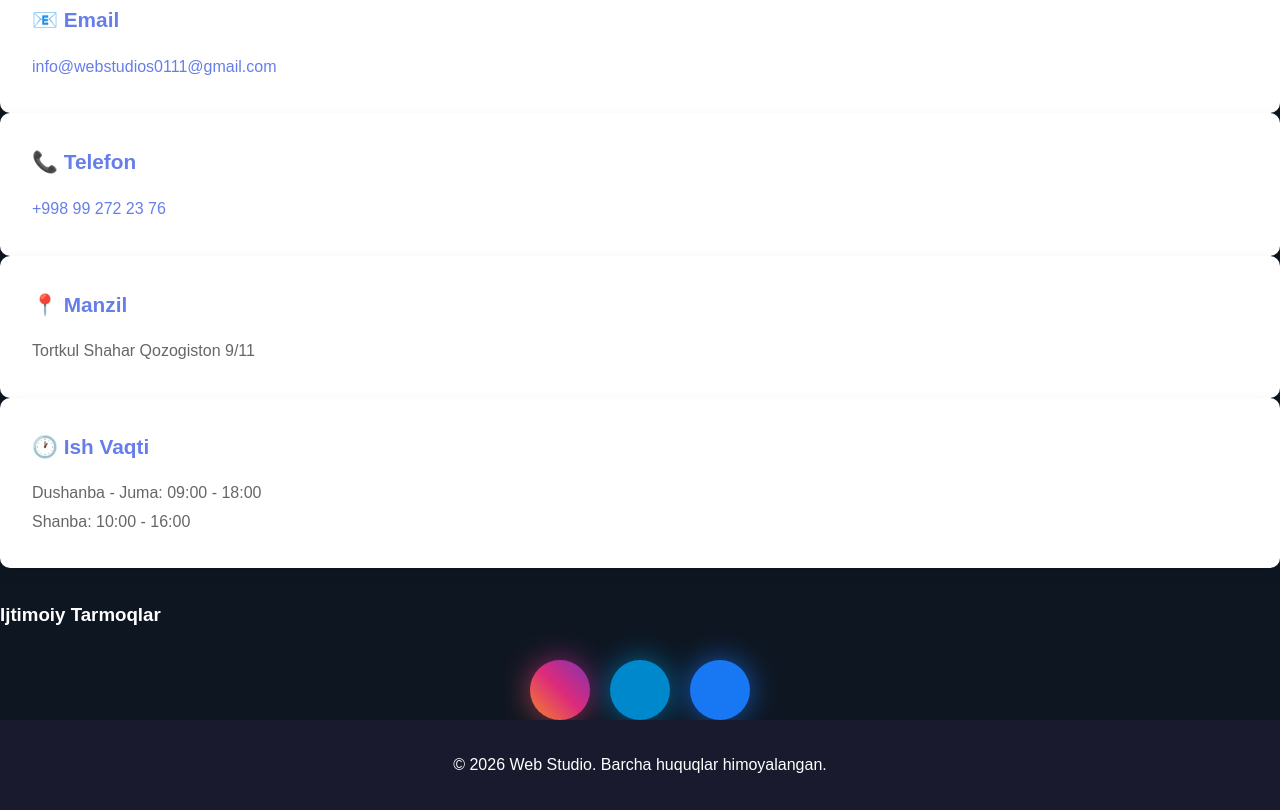
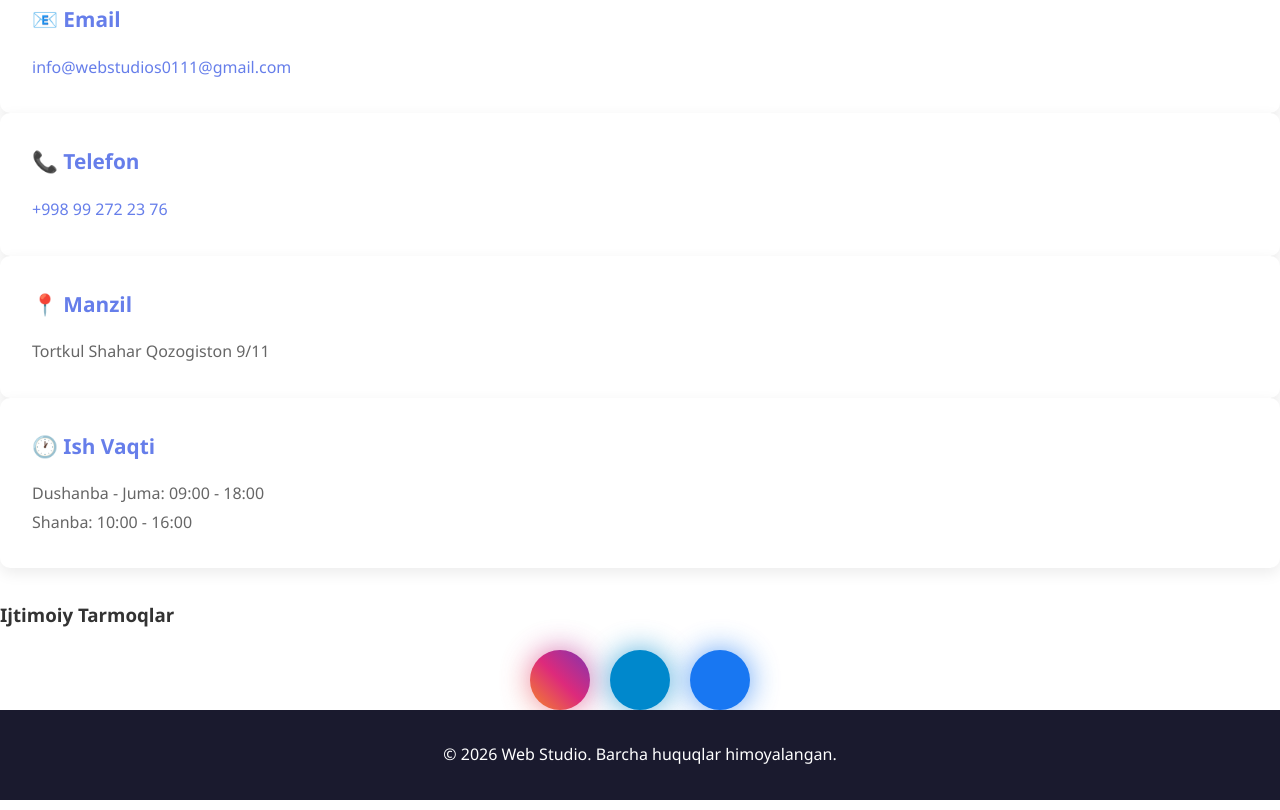
Before and after one commit to sardor0630yusupov-droid/Web_Studio, a website: page contact.html in a window 1280 px wide. Shown: the part 1172-1982 px from the top of the page. Drawn offline with Linux system fonts and the light colour scheme.

Commit message:
Add files via upload

```diff
--- a/contact.html
+++ b/contact.html
@@ -69,8 +69,8 @@
 
                     <div style="margin-top: 2rem;">
                         <h3>Ijtimoiy Tarmoqlar</h3>
-                 <div class="social-icons">
-  <a href="https://instagram.com/webstudios.uz" target="_blank" class="icon instagram">
+ <div class="contact-social">
+  <a href="https://webstudios.uz" target="_blank" class="icon instagram">
     <i class="fab fa-instagram"></i>
   </a>
   <a href="https://t.me/webstudio_builder_bot" target="_blank" class="icon telegram">
@@ -79,8 +79,7 @@
   <a href="https://facebook.com/webstudio" target="_blank" class="icon facebook">
     <i class="fab fa-facebook"></i>
   </a>
-</div>
-                    </div>
+</div>     </div>
                 </div>
             </div>
         </div>
--- a/style.css
+++ b/style.css
@@ -253,72 +253,6 @@ footer {
         grid-template-columns: 1fr;
     }
 }
-.logo img {
-    height: 50px;
-    width: 50px;
-    border-radius: 50%;
-    object-fit: cover;
-    border: 2px solid #667eea;
-    transition: transform 0.3s ease;
-}
-
-.logo img:hover {
-    transform: scale(1.1);
-}
-.social-icons {
-  display: flex;
-  gap: 20px;
-  justify-content: center;
-  align-items: center;
-  margin-top: 30px;
-}
-
-/* umumiy icon style */
-.icon {
-  width: 60px;
-  height: 60px;
-  border-radius: 50%;
-  display: flex;
-  justify-content: center;
-  align-items: center;
-  font-size: 26px;
-  color: white;
-  position: relative;
-  transition: 0.3s ease;
-  cursor: pointer;
-}
-
-/* glow animation */
-.icon::before {
-  content: "";
-  position: absolute;
-  width: 100%;
-  height: 100%;
-  border-radius: 50%;
-  background: inherit;
-  filter: blur(15px);
-  opacity: 0.6;
-  z-index: -1;
-  transition: 0.3s;
-}
-
-/* hover effect */
-.icon:hover {
-  transform: scale(1.15);
-}
-
-/* pulse animatsiya */
-@keyframes pulse {
-  0% { transform: scale(1); }
-  50% { transform: scale(1.1); }
-  100% { transform: scale(1); }
-}
-
-.icon:hover::before {
-  animation: pulse 1s infinite;
-}
-
-/* ranglar */
 .contact-social {
   display: flex;
   gap: 20px;
@@ -374,8 +308,3 @@ footer {
 .facebook {
   background: #1877f2;
 }
-body {
-  background: #0e1621;
-  color: white;
-  font-family: sans-serif;
-}
```
Also changed, not shown: index.html (+1 -0 lines).
